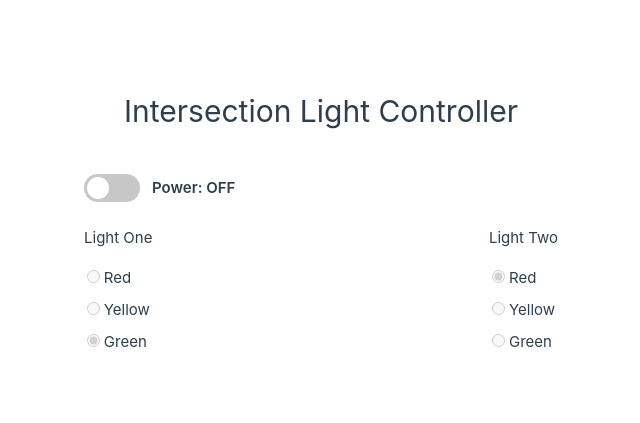
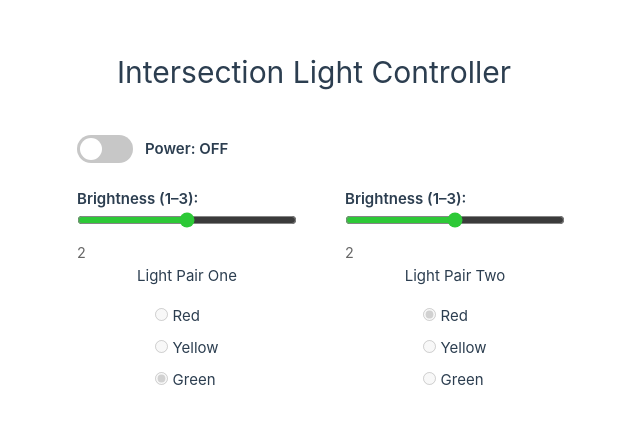
Before and after one commit to WilliamTRose756/rygen-code-sample, a Vue app in the folder light-controller-ui/: page / in a window 1280 px wide. Shown: the part 199-622 px from the top of the page, without its empty margins (319-959 px from the left). Built offline with nearby package versions, Linux system fonts and the light colour scheme; the HTML template or start-up script is replaced by a standard one.

Commit message:
Brightness and Config Objects

```diff
--- a/light-controller-ui/package.json
+++ b/light-controller-ui/package.json
@@ -5,7 +5,9 @@
   "type": "module",
   "scripts": {
     "dev": "vite",
+    "dev:all": "run-p dev backend",
     "build": "run-p type-check \"build-only {@}\" --",
+    "backend": "cd .. && gradlew bootRun",
     "preview": "vite preview",
     "build-only": "vite build",
     "type-check": "vue-tsc --build",
--- a/light-controller-ui/src/App.vue
+++ b/light-controller-ui/src/App.vue
@@ -1,9 +1,24 @@
 <script setup lang="ts">
-import { ref, computed, watch, onUnmounted } from 'vue'
+import { ref, computed, watch, onUnmounted, reactive } from 'vue'
 import axios from 'axios'
 
 const colors = ['green', 'yellow', 'red'] as const
 type LightColor = (typeof colors)[number]
+type LightPairId = 'roadA' | 'roadB'
+type LightPairConfig = {
+brightness: number // 1-3
+}
+
+const lightPairConfig = reactive<Record<LightPairId, LightPairConfig>>({
+roadA: { brightness: 2},
+roadB: { brightness: 2}
+})
+
+const brightnessToOpacity = (level: number) => {
+  if (level <= 1) return 0.4
+  if (level === 2) return 0.7
+  return 1
+}
 
 const activeLight = ref<LightColor>('green')
 const activeLightTwo = ref<LightColor>('red')
@@ -30,6 +45,7 @@ const advanceLight = (current: LightColor) => {
   return colors[nextIndex]
 }
 
+// decrement
 const tickLights = () => {
  remainingLightOne.value -= 1
  if (remainingLightOne.value <=0) {
@@ -100,8 +116,23 @@ onUnmounted(() => {
       <span class="power-label">Power: {{ powerLabel }}</span>
     </div>
   <div class="light-controllers-div">
+    <div class="light-column">
+
+      <div class="brightness-control">
+        <label>
+          Brightness (1–3):
+          <input
+            type="range"
+            min="1"
+            max="3"
+            step="1"
+            v-model.number="lightPairConfig.roadA.brightness"
+          />
+        </label>
+        <span>{{ lightPairConfig.roadA.brightness }}</span>
+      </div>
         <div class="light-controller">
-        <p> Light One</p>
+          <p> Light Pair One</p>
           <div class="light">
             <label>
               <input type="radio" value="red" class="red" v-model="activeLight" name="light"
@@ -117,9 +148,26 @@ onUnmounted(() => {
             </label>
           </div>
         </div>
+    </div>
+    <div>
 
+    </div>
+    <div class="light-column">
+      <div class="brightness-control">
+  <label>
+    Brightness (1–3):
+    <input
+      type="range"
+      min="1"
+      max="3"
+      step="1"
+      v-model.number="lightPairConfig.roadB.brightness"
+    />
+  </label>
+  <span>{{ lightPairConfig.roadB.brightness }}</span>
+  </div>
         <div class="light-two-controller">
-        <p>Light Two</p>
+          <p>Light Pair Two</p>
           <div class="light-two">
             <label>
               <input type="radio" value="red" class="red" v-model="activeLightTwo" name="lightTwo"
@@ -133,6 +181,7 @@ onUnmounted(() => {
               <input type="radio" value="green" class="green" v-model="activeLightTwo" name="lightTwo"
                 @change="handleActiveLightChangeTwo" :disabled="!powerOn" /> Green
             </label>
+          </div>
         </div>
     </div>
     </div>
@@ -262,4 +311,25 @@ input[type='radio'].green {
 .switch input:checked + .slider::before {
   transform: translateX(28px);
 }
-</style>
+
+.brightness-control {
+  display: grid;
+  gap: 0.4rem;
+  width: 220px;
+}
+
+.brightness-control label {
+  font-weight: 600;
+}
+
+.brightness-control input[type="range"] {
+  width: 100%;
+  accent-color: #2dc937;
+}
+
+.brightness-control span {
+  font-size: 0.9rem;
+  color: #666;
+}
+
+</style
```
Lines whose indentation alone changed are shown as unchanged.
